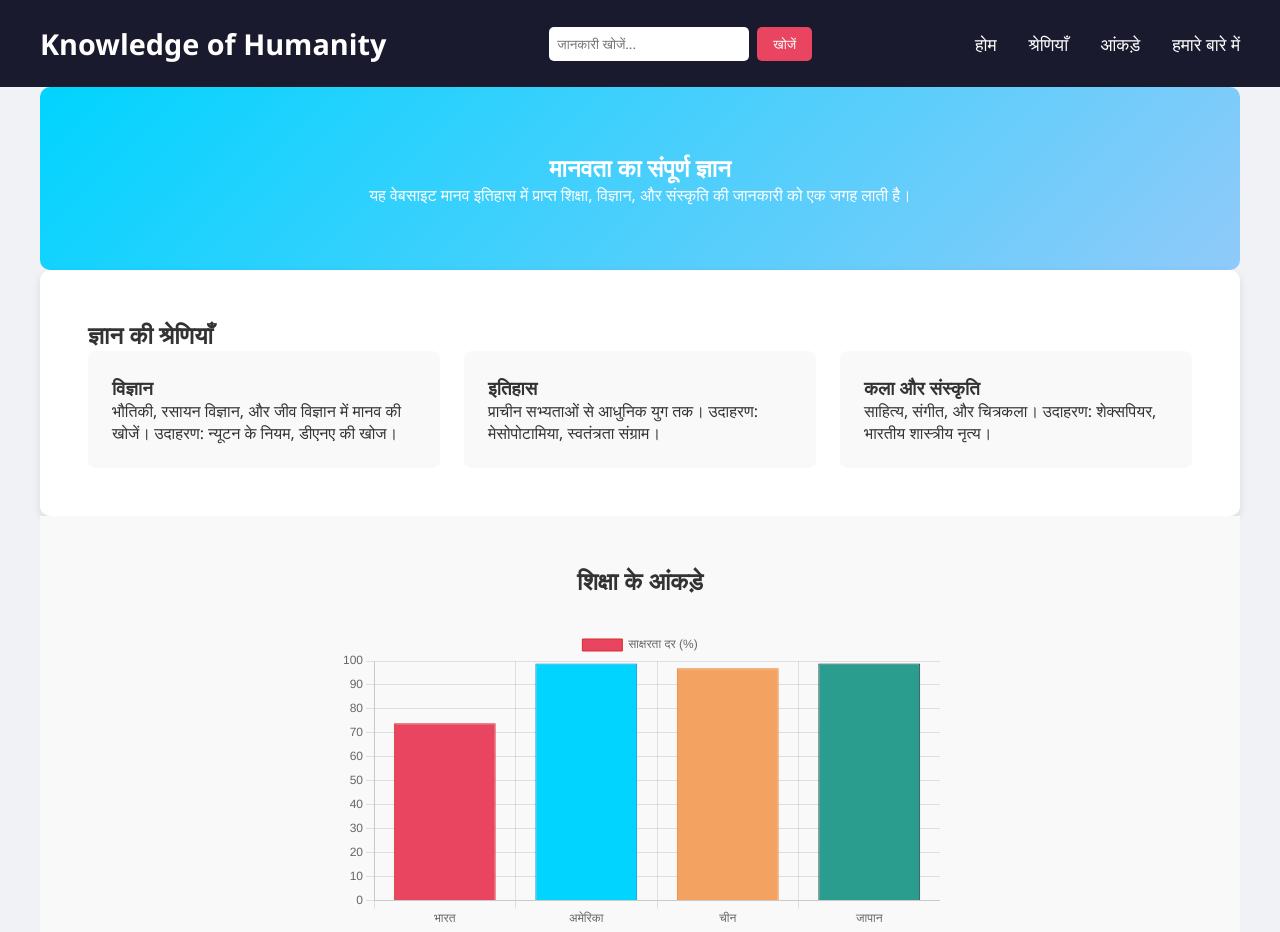
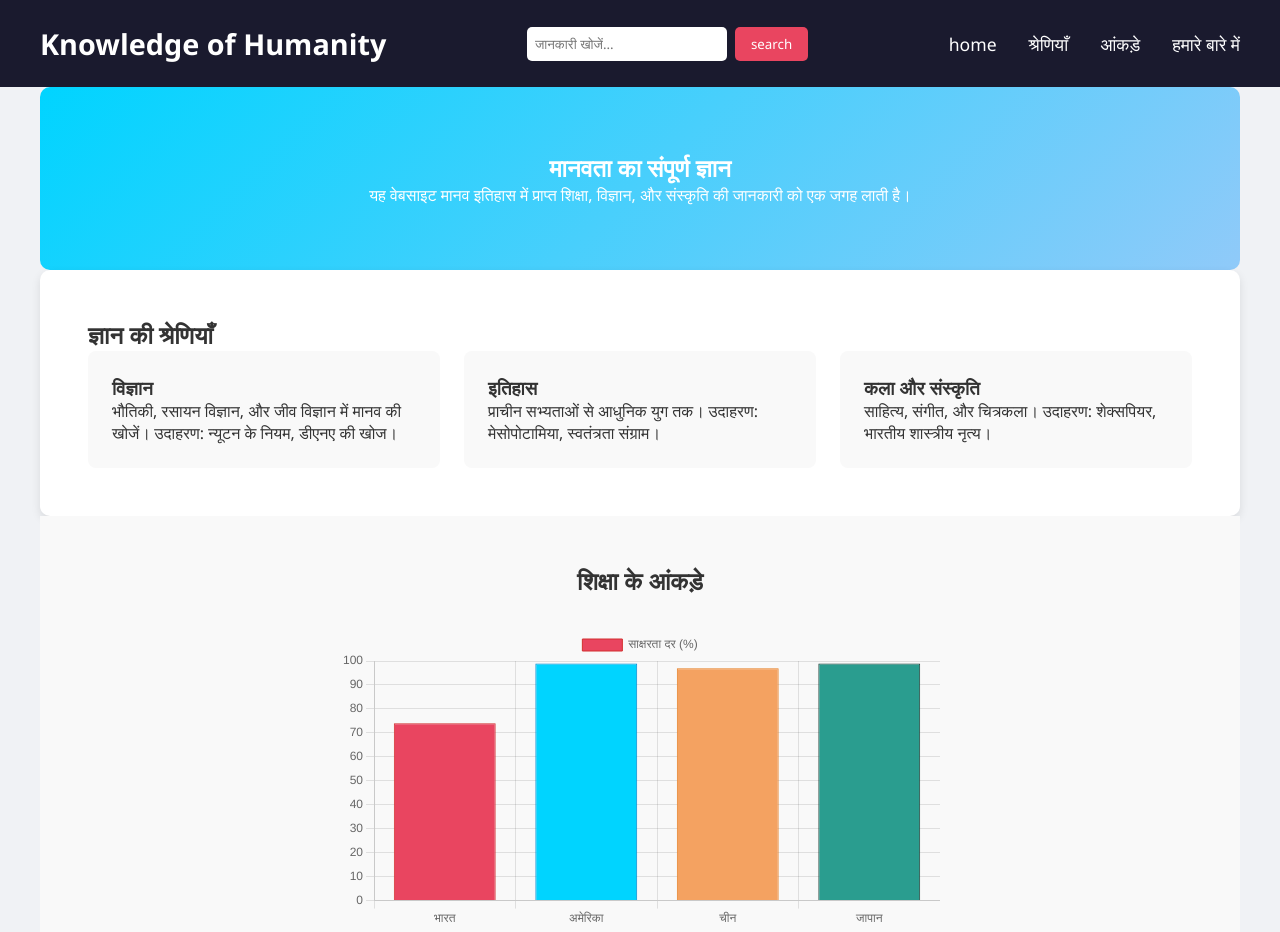
Before and after one commit to priteshy09/Number-gama, a plain HTML site: page index.html in a window 1280 px wide. Shown: the top 932 px of the page. Drawn offline with nearby package versions, Linux system fonts and the light colour scheme.

Commit message:
Update index.html

```diff
--- a/index.html
+++ b/index.html
@@ -12,10 +12,10 @@
             <div class="logo">Knowledge of Humanity</div>
             <div class="search-bar">
                 <input type="text" id="searchInput" placeholder="जानकारी खोजें...">
-                <button onclick="searchKnowledge()">खोजें</button>
+                <button onclick="searchKnowledge()">search</button>
             </div>
             <ul>
-                <li><a href="#home">होम</a></li>
+                <li><a href="#home">home</a></li>
                 <li><a href="#categories">श्रेणियाँ</a></li>
                 <li><a href="#stats">आंकड़े</a></li>
                 <li><a href="#about">हमारे बारे में</a></li>
```
